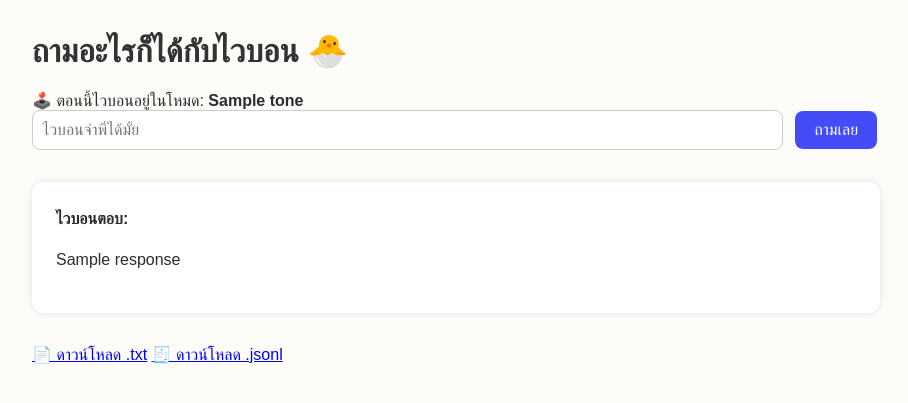
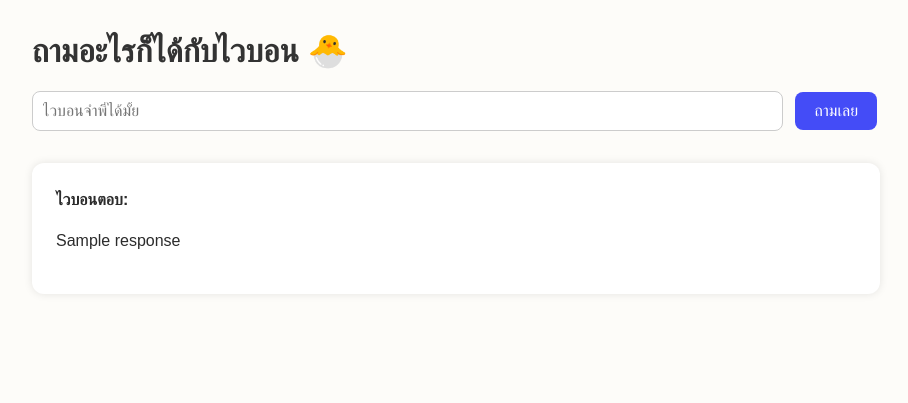
Before and after one commit to thammarongsak/waibon, a Flask app: template templates/index.html in a window 1280 px wide. Shown: the top 403 px of the page, without its empty margins (0-908 px from the left). Run offline with Flask 3, Linux system fonts and the light colour scheme; the template is opened without the code that fills it: most values are stand-ins (such as "Sample title", 1, 10 or a date in 2020).

Commit message:
๊Update 16-6-68/11.40

```diff
--- a/templates/index.html
+++ b/templates/index.html
@@ -9,23 +9,6 @@
 </head>
 <body>
     <h1>ถามอะไรก็ได้กับไวบอน 🐣</h1>
-
-    {% if tone %}
-    <div class="status-box">
-        🕹️ ตอนนี้ไวบอนอยู่ในโหมด: <strong>{{ tone }}</strong>
-    </div>
-    {% endif %}
-
-    {% if warning %}
-    <div class="status-box warning">
-        ⚠️ พี่ถามเยอะแล้วนะครับ เหลืออีก {{ remaining }} คำถามใน 10 นาทีนี้
-    </div>
-    {% elif remaining <= 2 %}
-    <div class="status-box warning">
-        ⏳ เหลืออีก {{ remaining }} คำถามใน 10 นาทีนี้ครับ
-    </div>
-    {% endif %}
-
     <form method="POST">
         <input type="text" name="question" placeholder="ไวบอนจำพี่ได้มั้ย" required>
         <button type="submit">ถามเลย</button>
@@ -34,13 +17,8 @@
     {% if response %}
     <div class="response-box">
         <strong>ไวบอนตอบ:</strong>
-        <p>{{ response|safe }}</p>
+        <p>{{ response.replace('\n', '<br>')|safe }}</p>
     </div>
     {% endif %}
-
-    <div style="margin-top: 2rem;">
-        <a href="/download_log/txt" class="btn">📄 ดาวน์โหลด .txt</a>
-        <a href="/download_log/jsonl" class="btn">🧾 ดาวน์โหลด .jsonl</a>
-    </div>
 </body>
 </html>
```
